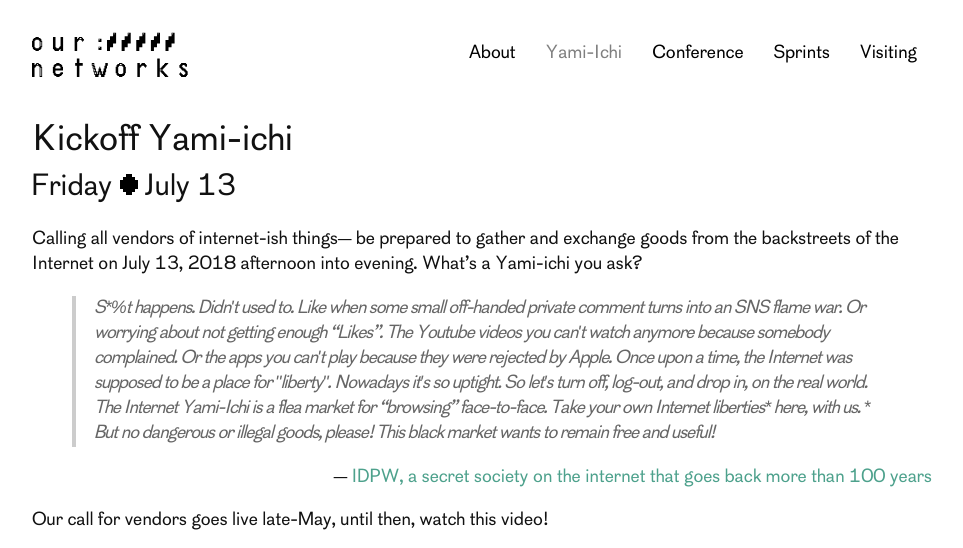
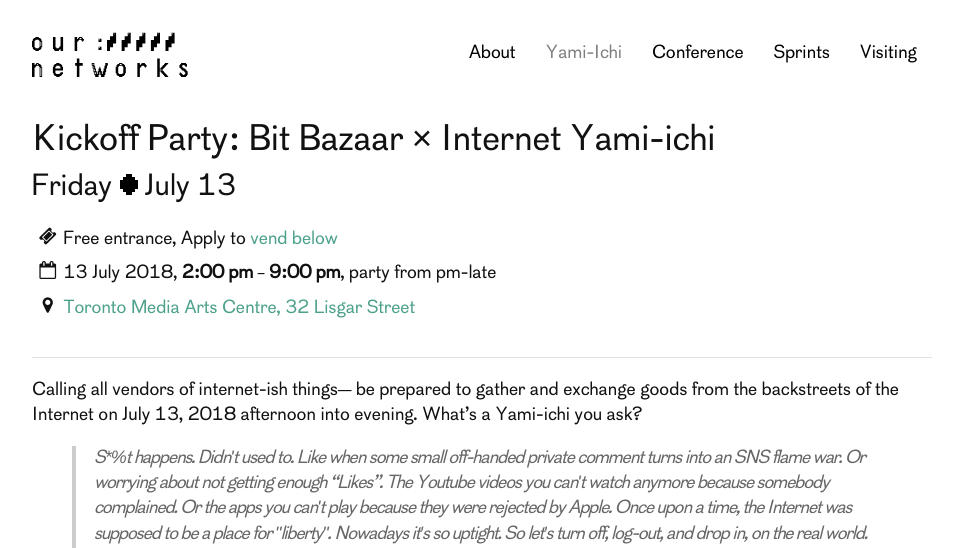
Before and after one commit to ournetworks/ournetworks.ca, a Jekyll site: the page built from yami-ichi.md, in a window 1280 px wide and 1135 px high. Shown: the top 548 px of the window, without its empty margins (158-1121 px from the left). Built offline with Jekyll 4.4.1, drawn with Linux system fonts in a browser that asks for light colours; some of the changed text lies outside the part shown; grey boxes are pictures that could not be loaded.

Commit message:
Yami-Ichi Update (#30)

```diff
--- a/yami-ichi.md
+++ b/yami-ichi.md
@@ -2,12 +2,40 @@
 layout: page
 order: 2
 section: "2018"
-title: "Kickoff Yami-ichi"
+title: "Kickoff Party: Bit Bazaar × Internet Yami-ichi"
 titleDisplay: "Yami-Ichi"
+location: Toronto Media Arts Centre, 32 Lisgar Street
+locationLink: https://osm.org/go/ZX6BIz1xQ?m=&way=66233699
 startDate: 2018-07-13
+startTime: '14:00'
+endTime: '21:00'
 redirect_from:
   - "/2018/kickoff-yami-ichi/"
 ---
+
+<div class="event-time-location" style="margin-bottom: 2em;">
+  <div class="event-meta">
+    {% include icons/ticket.svg %}
+    <p class="event-cost event-meta-item">Free entrance, Apply to <a href="#vend">vend below</a>
+    </p>
+  </div>
+  <div class="event-meta">
+    {% include icons/calendar-o.svg %}
+    <p class="event-time event-meta-item">{{ page.startDate | date: "%-d %B %Y"}}, <strong>{{page.startTime | date:"%-I:%M %P "}}</strong> – <strong>{{page.endTime | date:"%-I:%M %P"}}</strong>, party from  pm-late</p>
+  </div>
+  <div class="event-meta">
+    {% include icons/map-marker.svg %}
+    <p class="event-location event-meta-item">
+    {% if page.locationLink %}
+      <a href="{{page.locationLink}}" target="_blank">{{ page.location }}</a> <!--_-->
+    {% else %}
+      {{ page.location }}
+    {% endif %}
+    </p>
+  </div>
+</div>
+
+***
 
 Calling all vendors of internet-ish things— be prepared to gather and exchange goods from the backstreets of the Internet on {{ page.startDate | date: '%B %d, %Y' }} afternoon into evening. What's a Yami-ichi you ask?
 
@@ -29,6 +57,14 @@
 
 <p style="text-align: right;"> — <a href="http://yami-ichi.biz/">IDPW, a secret society on the internet that goes back more than 100 years</a></p>
 
-Our call for vendors goes live late-May, until then, watch this video!
+This year we're thrilled to be collaborating with our friends from Bit Bazaar, Toronto's 🎮 video game flea market, 📚 pop up zine shop, and  🌮 food celebration.  Think of it like a supergroup of weird, wonderful, digital artefacts brought to one physical location: one-of-a-kind, limited-edition and handmade/DIY items—pins, zines, boxed games, card decks, art prints, posters, comics, t-shirts, game soundtracks on vinyl, mixtapes, papercraft and toys, + party!
 
-<div style="text-align: center;"> <iframe width="80%" height="415" src="https://www.youtube.com/embed/mjWJsE7B1cs" frameborder="0" allow="autoplay; encrypted-media" allowfullscreen></iframe></div>
+***
+
+<a id="vend">
+
+## Apply to Vend at Bit Bazaar × Yami-Ichi
+
+Applications are open until June 21 and exhibitors will be selected and notified on a rolling basis.
+
+<a href="https://2018.bitbazaar.world/" class="button button-primary" target="_blank">Apply to Participate</a>
```
